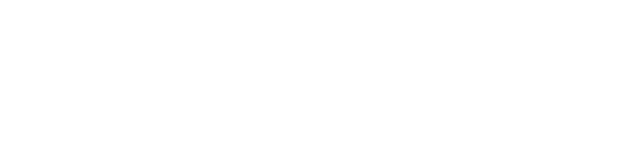
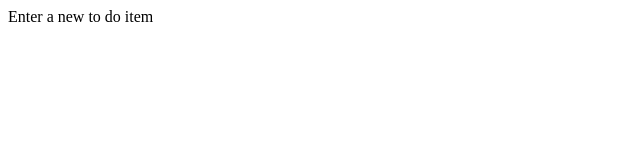
Before and after one commit to CJones001/TODO_LIST, a plain HTML site: page index.html in a window 1280 px wide. Shown: the whole page, without its empty margins (0-640 px from the left). Drawn offline with Linux system fonts and the light colour scheme.

Commit message:
Added part of the first Input Section

```diff
--- a/index.html
+++ b/index.html
@@ -6,6 +6,14 @@
     <title>To-Do List</title>
 </head>
 <body>
-
+    <main>
+        <!-- Section above list to input new items -->
+        <section class="new-item-entry">
+            <!-- Input field -->
+            <form id="item-entry-form">
+                    <label for="newItem">Enter a new to do item</label>
+            </form>
+        </section>
+    </main>
 </body>
 </html>
```
